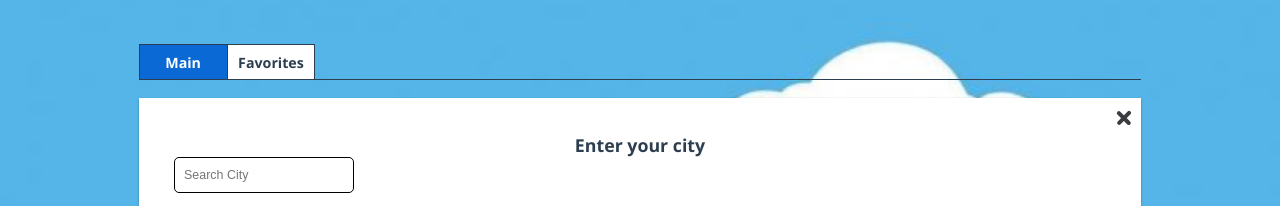
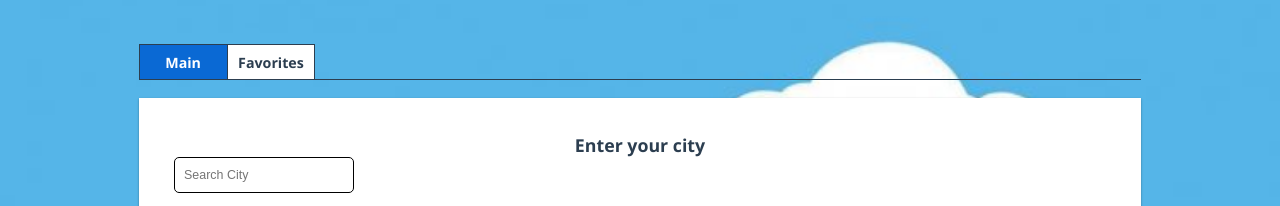
Before and after one commit to IskraKylak/weather, a Vue app: page /favorites in a window 1280 px wide. Shown: the top 206 px of the page. Built offline with nearby package versions, Linux system fonts and the light colour scheme.

Commit message:
fix delete

```diff
--- a/src/components/cartWeather.vue
+++ b/src/components/cartWeather.vue
@@ -1,6 +1,6 @@
 <template>
   <div class="cartWeather">
-    <div class="removeCard" @click="removeCard">
+    <div v-if="!firstElem" class="removeCard" @click="removeCard">
     </div>
     <h2 v-if="content.lat === '' && content.lon === ''" >Enter your city</h2>
     <headerCWeather @changeCity="changeCity" @addFavorites="addFavorites" :content="content" :favorites="favorites" />
@@ -42,7 +42,7 @@ ChartJS.register(
 export default {
     name: 'BarChart',
     components: { Line, infoCDay, headerCWeather },
-    props:['content'],
+    props:['content', 'firstElem'],
     data() {
         return {
             favorites: false,
--- a/src/views/Main.vue
+++ b/src/views/Main.vue
@@ -1,6 +1,6 @@
 <template>
     <div class="main">
-        <cartWeather v-for="(item, idx) in CARDWEATHER" :key="idx" :content="item" @changeCity="changeCity" @removeCardModal="removeCardModal" />
+        <cartWeather v-for="(item, idx) in CARDWEATHER" :key="idx" :firstElem="firstElem" :content="item" @changeCity="changeCity" @removeCardModal="removeCardModal" />
     </div>
     <button class="addCart" title="Add to card" @click="addFunction"></button>
     <popup v-if="POPUP" @removeCard="removeCard" @closePopup="closePackage"/>
@@ -41,6 +41,12 @@ export default {
         'CARDWEATHER',
         'POPUP'
       ]),
+      firstElem() {
+        if(this.CARDWEATHER.length !== 1)
+            return false
+        else
+            return true
+      }
     },
     methods: {
         ...mapActions([
```
